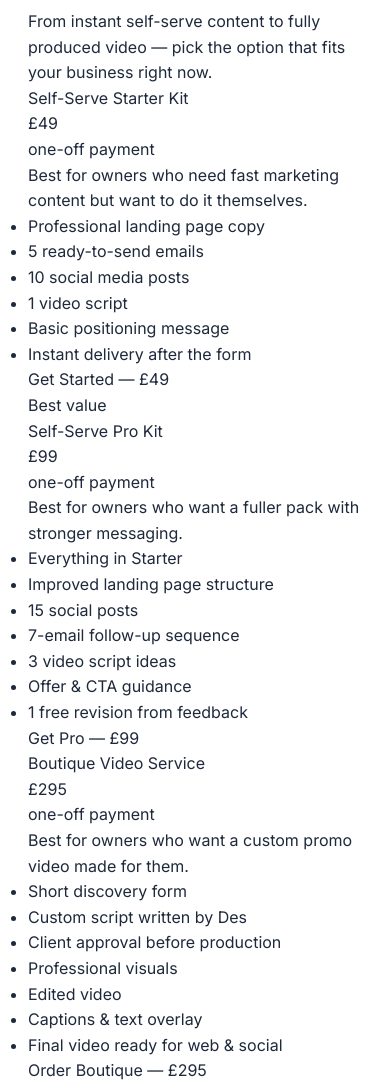
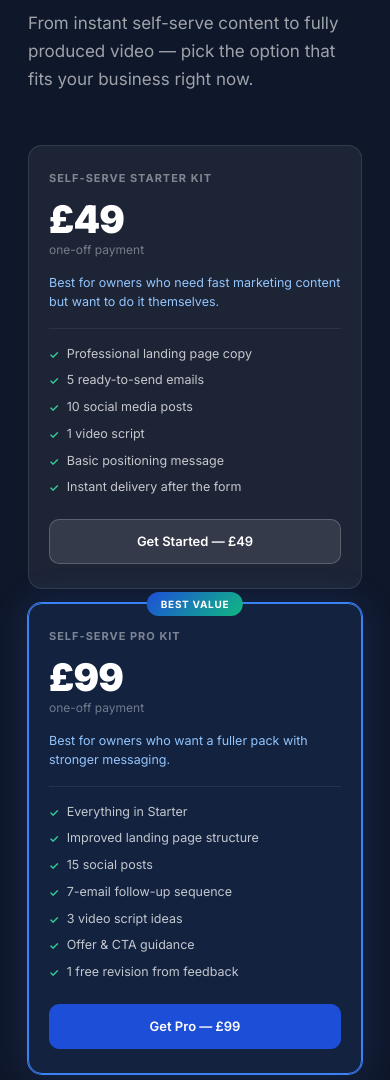
Before and after one commit to des-gif/local-business-hub, a website: page src/index.html in a window 390 px wide. Shown: the part 2155-3235 px from the top of the page. Drawn offline with nearby package versions, Linux system fonts and the light colour scheme.

Commit message:
Add pricing CSS — dark-blue cards, featured badge, responsive 5→3→1 grid

```diff
--- a/src/css/styles.css
+++ b/src/css/styles.css
@@ -308,6 +308,37 @@
 .section-error{padding:16px 20px;background:#fef2f2;border:1px solid #fca5a5;border-radius:var(--rs);color:#dc2626;font-size:13px;}
 
 /* ===================================
+   PRICING SECTION
+   =================================== */
+.pricing-bg{background:#0f172a;}
+.pricing-intro{font-size:17px;color:rgba(255,255,255,.6);max-width:520px;line-height:1.65;margin-bottom:52px;}
+.pricing-grid{display:grid;grid-template-columns:repeat(5,1fr);gap:14px;align-items:start;}
+@media(max-width:1060px){.pricing-grid{grid-template-columns:repeat(3,1fr);}}
+@media(max-width:640px){.pricing-grid{grid-template-columns:1fr;}}
+
+.price-card{background:rgba(255,255,255,.06);border:1px solid rgba(255,255,255,.1);border-radius:var(--r);padding:24px 20px;position:relative;display:flex;flex-direction:column;transition:background .15s,border-color .15s,transform .15s;}
+.price-card:hover{background:rgba(255,255,255,.1);border-color:rgba(255,255,255,.2);transform:translateY(-3px);}
+.price-card.featured{border-color:#3b82f6;box-shadow:0 0 0 1px #3b82f6,0 0 36px rgba(59,130,246,.18);background:rgba(59,130,246,.1);}
+.price-card.featured:hover{background:rgba(59,130,246,.18);}
+
+.price-badge{position:absolute;top:-12px;left:50%;transform:translateX(-50%);background:linear-gradient(135deg,var(--blue),var(--green-m));color:#fff;font-size:10px;font-weight:700;padding:4px 14px;border-radius:20px;text-transform:uppercase;letter-spacing:.07em;white-space:nowrap;}
+
+.price-tier{font-size:11px;font-weight:700;text-transform:uppercase;letter-spacing:.09em;color:rgba(255,255,255,.45);margin-bottom:12px;}
+.price-amount{font-size:38px;font-weight:900;color:#fff;line-height:1;margin-bottom:2px;letter-spacing:-.02em;}
+.price-freq{font-size:12px;color:rgba(255,255,255,.4);margin-bottom:14px;}
+
+.price-best{font-size:12.5px;color:#93c5fd;line-height:1.55;margin-bottom:16px;padding-bottom:16px;border-bottom:1px solid rgba(255,255,255,.07);}
+
+.price-includes{list-style:none;flex:1;display:flex;flex-direction:column;gap:8px;margin-bottom:22px;}
+.price-includes li{display:flex;align-items:flex-start;gap:8px;font-size:12.5px;color:rgba(255,255,255,.75);line-height:1.5;}
+.price-includes li::before{content:'✓';color:#34d399;font-weight:700;font-size:11px;flex-shrink:0;margin-top:2px;}
+
+.price-btn{display:flex;align-items:center;justify-content:center;padding:11px 14px;background:rgba(255,255,255,.1);color:#fff;border:1.5px solid rgba(255,255,255,.2);border-radius:var(--rs);font-size:13px;font-weight:600;cursor:pointer;transition:all .15s;text-decoration:none;font-family:'Inter',system-ui,sans-serif;white-space:nowrap;text-align:center;}
+.price-btn:hover{background:rgba(255,255,255,.18);border-color:rgba(255,255,255,.38);transform:translateY(-1px);}
+.price-btn-featured{background:var(--blue);border-color:var(--blue);}
+.price-btn-featured:hover{background:var(--blue-d);border-color:var(--blue-d);}
+
+/* ===================================
    CHAT WIDGET
    =================================== */
 #chat-widget{position:fixed;bottom:24px;right:24px;z-index:9999;font-family:'Inter',system-ui,sans-serif;}
```
